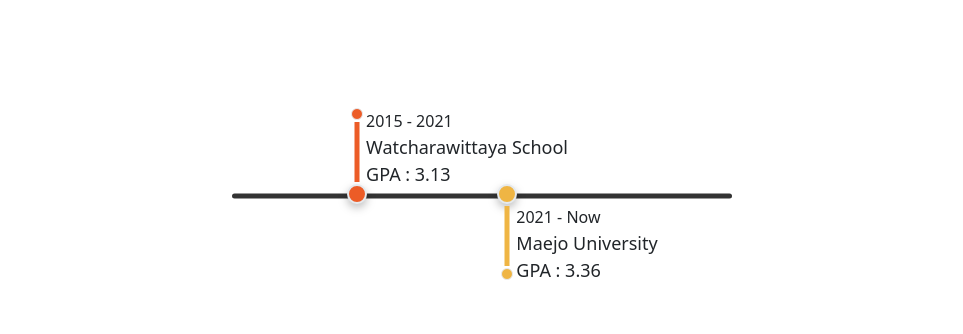
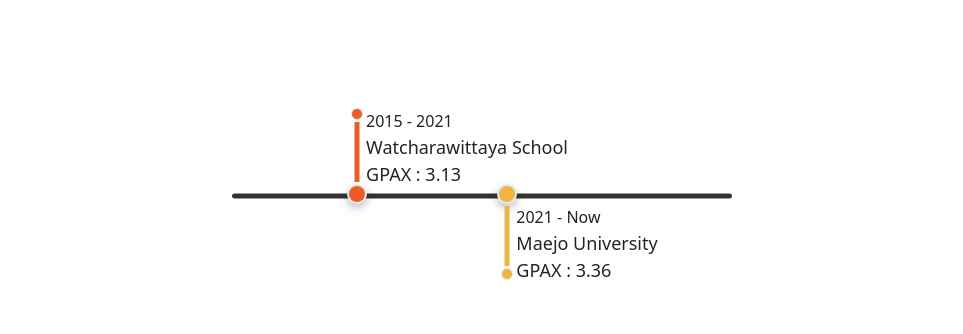
Before and after one commit to dinsorkot/Portfolio, a Vue app: page / in a window 1280 px wide. Shown: the part 1760-2094 px from the top of the page, without its empty margins (158-1121 px from the left). Built offline with nearby package versions, Linux system fonts and the light colour scheme.

Commit message:
update portfolio

```diff
--- a/src/components/portfolio.vue
+++ b/src/components/portfolio.vue
@@ -70,11 +70,11 @@
                 </div>
                 <div class="high-school">
                     <div class="years">2015 - 2021</div>
-                    <div class="place-gpa">Watcharawittaya School<br />GPA : 3.13</div>
+                    <div class="place-gpa">Watcharawittaya School<br />GPAX : 3.13</div>
                 </div>
                 <div class="university">
                     <div class="years">2021 - Now</div>
-                    <div class="place-gpa">Maejo University<br />GPA : 3.36</div>
+                    <div class="place-gpa">Maejo University<br />GPAX : 3.36</div>
                 </div>
             </div>
         </div>
```
